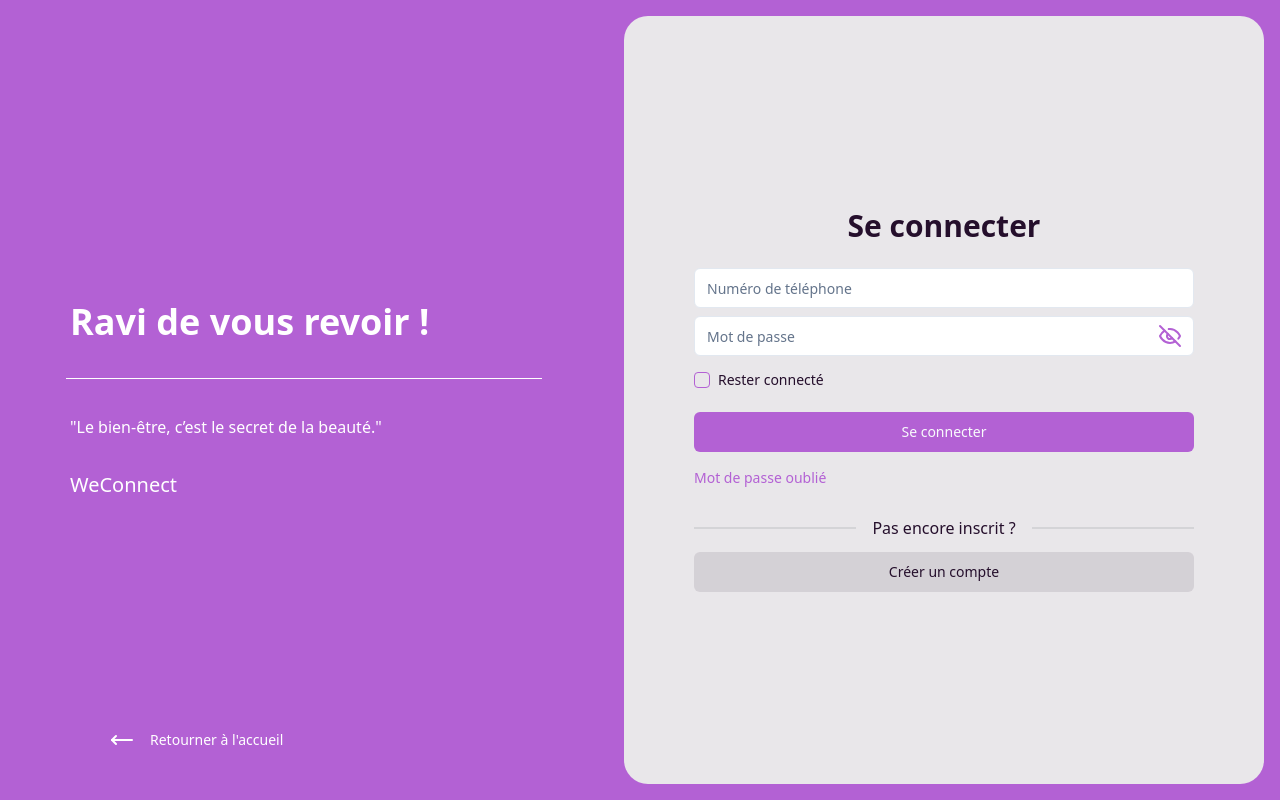
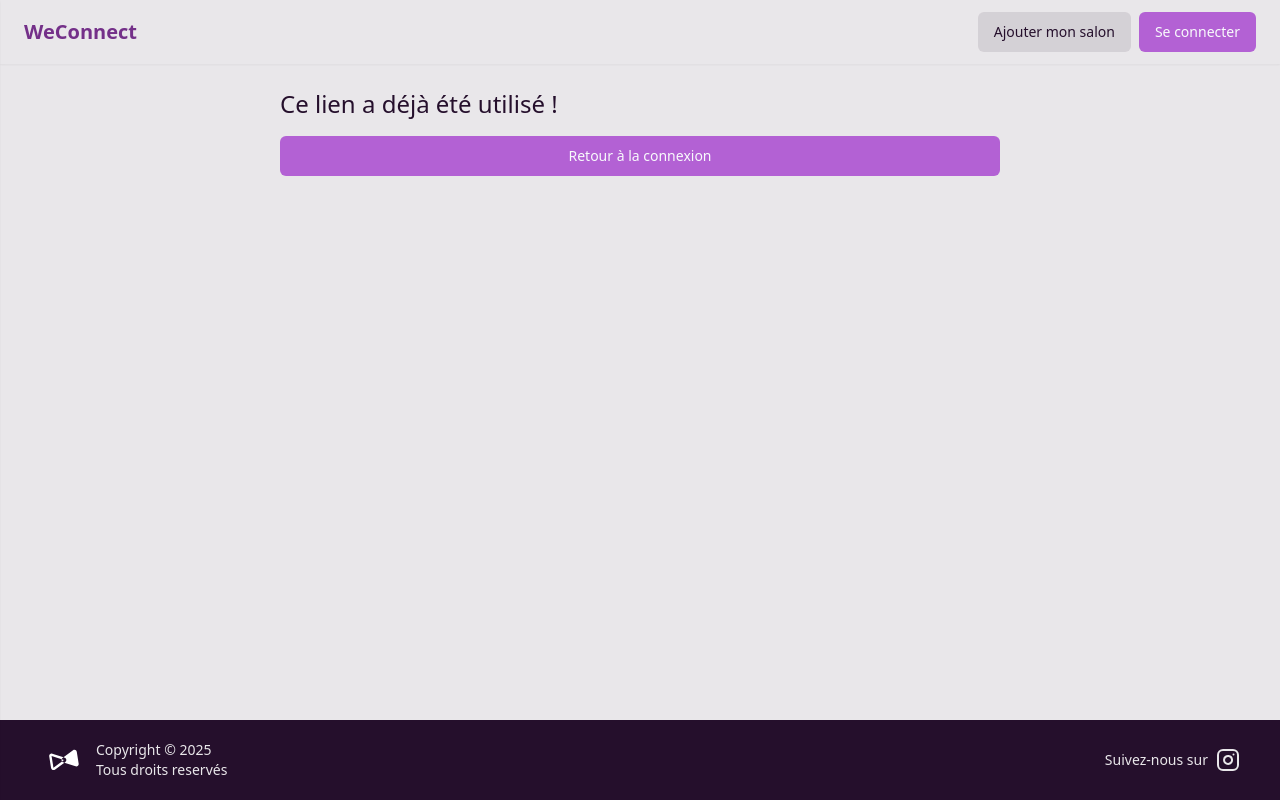
Before and after one commit to mh-lamine/cli-weconnect, a React (Vite) app: page /reset-password/1 in a window 1280 px wide. Before the commit this address led to /login. Built offline with nearby package versions, Linux system fonts and the light colour scheme.

Commit message:
Fix token already used bug in ResetPassword component

```diff
--- a/src/pages/ResetPassword.jsx
+++ b/src/pages/ResetPassword.jsx
@@ -14,18 +14,9 @@ export default function ResetPassword() {
   const [confirmPassword, setConfirmPassword] = useState("");
   const [loading, setLoading] = useState(false);
   const [showPassword, setShowPassword] = useState(false);
+  const [tokenAlreadyUsed, setTokenAlreadyUsed] = useState(false);
   const navigate = useNavigate();
   const { token } = useParams();
-
-  useEffect(() => {
-    const storedToken = localStorage.getItem("resetToken");
-    if (storedToken == token) {
-      toast.error("Ce lien de réinitialisation a déjà été utilisé");
-      setTimeout(() => navigate("/login"), 2000); // Redirect to login after 2 seconds
-    } else {
-      localStorage.setItem("resetToken", token); // Store the token in local storage
-    }
-  }, [token]);
 
   const handleSubmit = async (e) => {
     e.preventDefault();
@@ -59,9 +50,31 @@ export default function ResetPassword() {
       setLoading(false);
     }
   };
+  // console.log(storedToken == token)
 
+  useEffect(() => {
+    const storedToken = localStorage.getItem("resetToken");
+    if (storedToken == token) {
+      setTokenAlreadyUsed(true); // Token already used
+    } else {
+      localStorage.setItem("resetToken", token); // Store the token in local storage
+    }
+  }, [token]);
+
+  if (tokenAlreadyUsed) {
     return (
       <main className="w-full max-w-screen-md mx-auto p-6 flex flex-1 flex-col gap-4">
+        <h1 className="text-2xl font-medium">
+          Ce lien a déjà été utilisé !
+        </h1>
+        <Button onClick={() => navigate("/login")}>
+          Retour à la connexion
+        </Button>
+      </main>
+    );
+  } else
+    return (
+      <main className="w-full max-w-screen-md mx-auto p-6 flex flex-1 flex-col gap-4`">
         <h1 className="text-2xl font-medium">
           Entrez votre nouveau mot de passe
         </h1>
```
Lines whose indentation alone changed are shown as unchanged.
